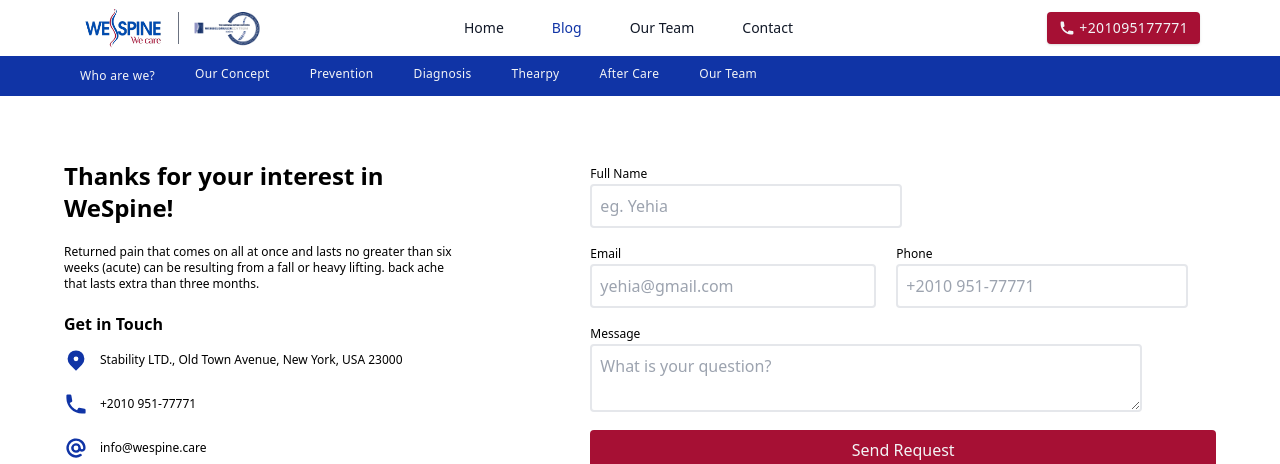
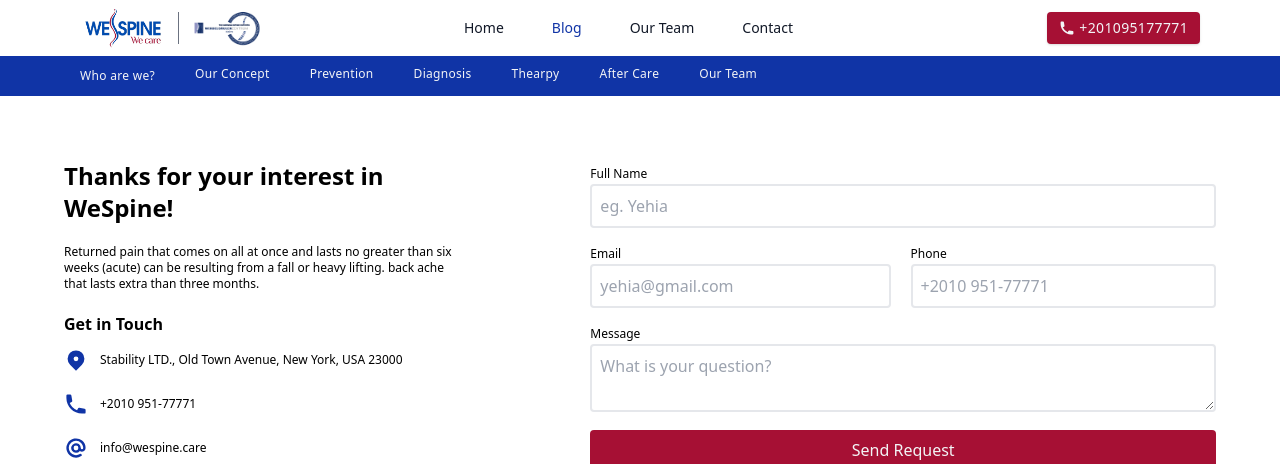
Before and after one commit to OsamaNagi/weSpine, a website: page public/contact-us.html in a window 1280 px wide. Shown: the top 464 px of the page. Drawn offline with Linux system fonts and the light colour scheme.

Commit message:
fix contact us

```diff
--- a/public/contact-us.html
+++ b/public/contact-us.html
@@ -74,8 +74,8 @@
 						<div class="flex flex-col space-y-3 lg:space-y-5">
 							<!-- Item list -->
 							<div class="flex items-center space-x-2 lg:space-x-3">
-								<i
-									><svg class="w-6 h-6 text-purplishBlue-500" fill="currentColor" viewBox="0 0 20 20" xmlns="http://www.w3.org/2000/svg">
+								<i>
+									<svg class="w-6 h-6 text-purplishBlue-500" fill="currentColor" viewBox="0 0 20 20" xmlns="http://www.w3.org/2000/svg">
 										<path fill-rule="evenodd" d="M5.05 4.05a7 7 0 119.9 9.9L10 18.9l-4.95-4.95a7 7 0 010-9.9zM10 11a2 2 0 100-4 2 2 0 000 4z" clip-rule="evenodd"></path></svg
 								></i>
 								<span class="text-xs">Stability LTD., Old Town Avenue, New York, USA 23000</span>
@@ -110,25 +110,25 @@
 				<form class="flex flex-col w-full space-y-3">
 					<!-- input row -->
 					<div class="lg:flex lg:items-center lg:justify-between">
-						<label for="name">
+						<label class="flex-grow" for="name">
 							<span class="text-xs font-medium">Full Name</span>
 							<input type="text" class="w-full p-2 border-2 rounded" id="name" placeholder="eg. Yehia" />
 						</label>
 					</div>
 					<!-- input row -->
 					<div class="lg:flex lg:space-x-5 lg:items-center">
-						<label for="email">
+						<label class="flex-grow" for="email">
 							<span class="text-xs font-medium">Email</span>
 							<input type="email" class="w-full p-2 border-2 rounded" id="email" placeholder="yehia@gmail.com" />
 						</label>
-						<label for="phone">
+						<label class="flex-grow" for="phone">
 							<span class="text-xs font-medium">Phone</span>
 							<input type="text" class="w-full p-2 border-2 rounded" id="phone" placeholder="+2010 951-77771" />
 						</label>
 					</div>
 					<!-- input row -->
 					<div class="lg:flex lg:items-center">
-						<label for="message">
+						<label class="flex-grow" for="message">
 							<span class="text-xs font-medium">Message</span>
 							<textarea name="message" cols="50" id="message" placeholder="What is your question?" class="w-full p-2 border-2 rounded"></textarea>
 						</label>
```
